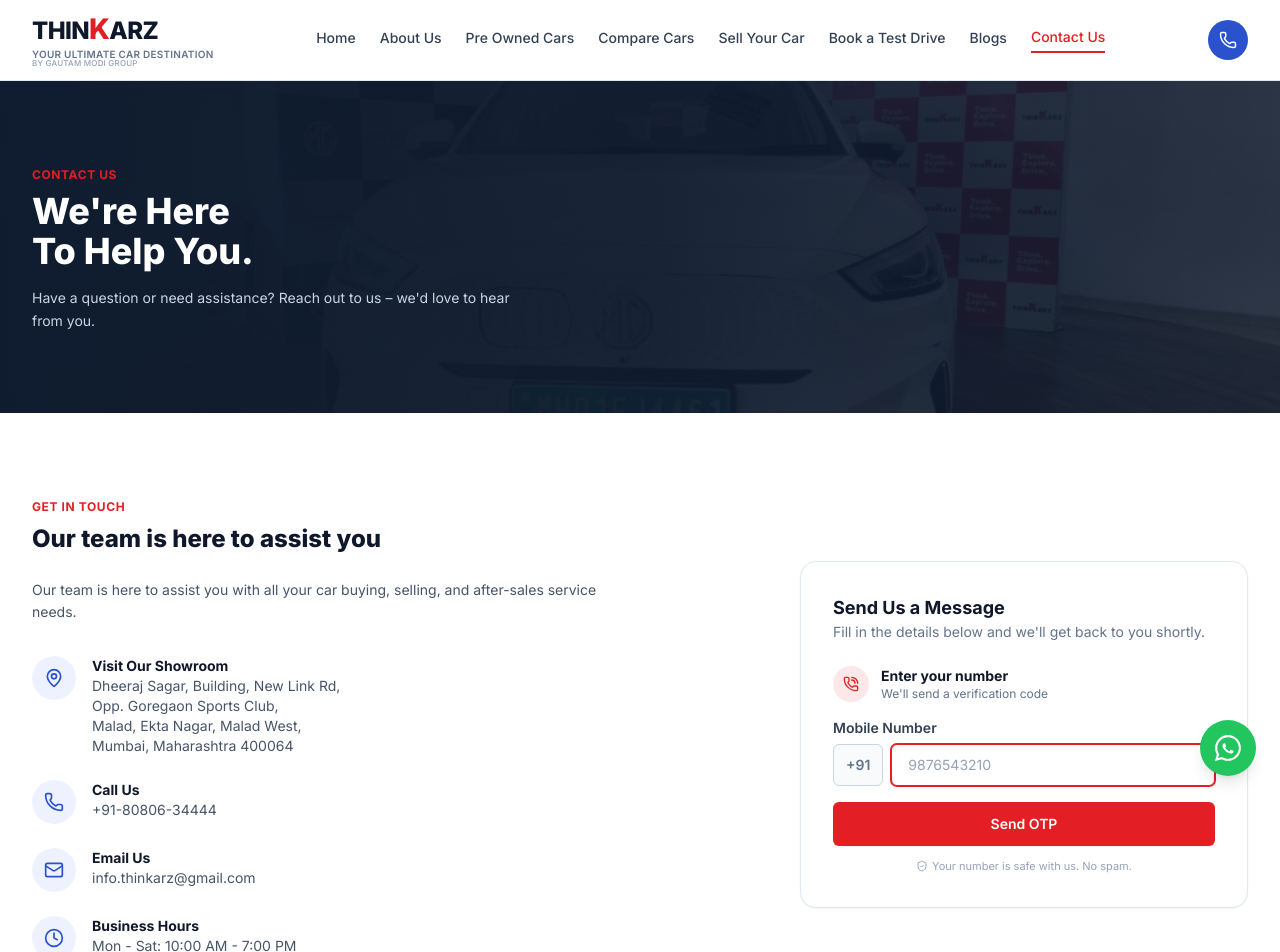
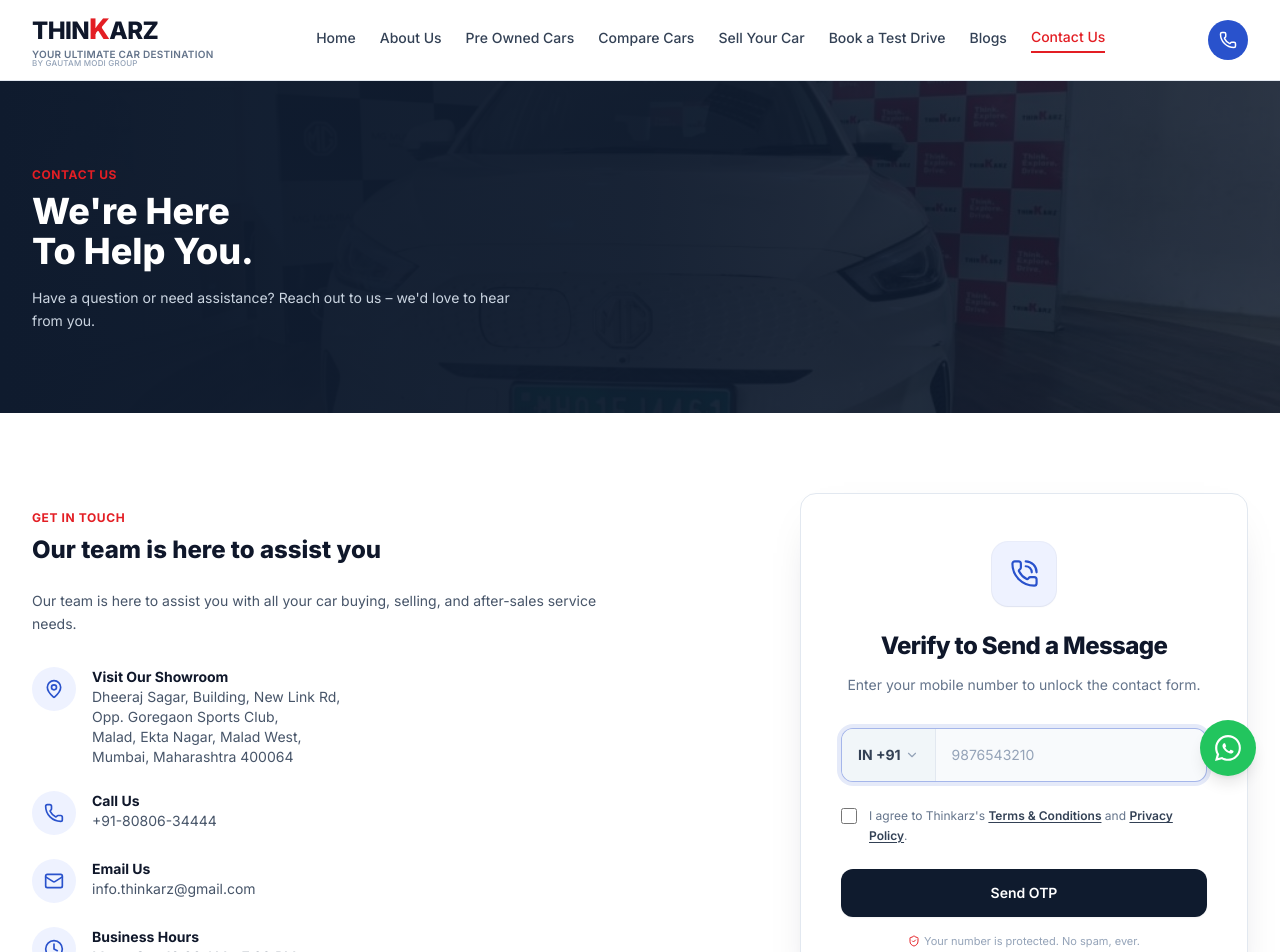
Before and after one commit to prashantjagtap2002/thinkarz, a Next.js app: page /contact-us in a window 1280 px wide. Shown: the top 952 px of the page. Built offline with nearby package versions, Linux system fonts and the light colour scheme.

Commit message:
Refine contact form verification design

```diff
--- a/components/forms/OtpGatedContactForm.tsx
+++ b/components/forms/OtpGatedContactForm.tsx
@@ -1,7 +1,8 @@
 'use client';
 
 import { FormEvent, useState } from 'react';
-import { PhoneCall, ShieldCheck, X } from 'lucide-react';
+import Link from 'next/link';
+import { ChevronDown, PhoneCall, ShieldCheck, X } from 'lucide-react';
 import SubmittableForm, { FieldError } from '@/components/forms/SubmittableForm';
 
 export default function OtpGatedContactForm() {
@@ -11,6 +12,8 @@ export default function OtpGatedContactForm() {
   const [otp, setOtp] = useState('');
   const [phoneError, setPhoneError] = useState('');
   const [otpError, setOtpError] = useState('');
+  const [hasConsent, setHasConsent] = useState(false);
+  const [consentError, setConsentError] = useState('');
   const [isLoading, setIsLoading] = useState(false);
 
   function validatePhone(value: string) {
@@ -30,6 +33,10 @@ export default function OtpGatedContactForm() {
     e.preventDefault();
     const clean = phone.replace(/\s/g, '');
     if (!validatePhone(clean)) return;
+    if (!hasConsent) {
+      setConsentError('Please accept the terms to continue');
+      return;
+    }
     setIsLoading(true);
     setPhone(clean);
     setTimeout(() => {
@@ -60,31 +67,25 @@ export default function OtpGatedContactForm() {
   }
 
   return (
-    <div className="rounded-2xl border border-slate-200 bg-white p-6 shadow-sm sm:p-8">
-      <h2 className="text-lg font-bold text-slate-900">Send Us a Message</h2>
-      <p className="mb-6 text-sm text-slate-500">
-        Fill in the details below and we&apos;ll get back to you shortly.
-      </p>
+    <div className="overflow-hidden rounded-2xl border border-slate-200 bg-white shadow-[0_16px_45px_-28px_rgba(15,27,46,0.35)]">
 
       {step === 'phone' && (
-        <form onSubmit={handleSendOtp}>
-          <div className="mb-4 flex items-center gap-3">
-            <div className="flex h-9 w-9 items-center justify-center rounded-full bg-brand-red/10 text-brand-red">
-              <PhoneCall size={16} />
+        <form onSubmit={handleSendOtp} className="px-5 py-9 sm:px-10 sm:py-12">
+          <div className="mx-auto max-w-md text-center">
+            <div className="mx-auto mb-6 flex h-16 w-16 items-center justify-center rounded-2xl bg-brand-blueLight text-brand-blue shadow-sm ring-1 ring-brand-blue/10">
+              <PhoneCall size={29} strokeWidth={1.8} />
             </div>
-            <div>
-              <p className="text-sm font-bold text-slate-900">Enter your number</p>
-              <p className="text-xs text-slate-500">We&apos;ll send a verification code</p>
-            </div>
+            <h2 className="text-2xl font-extrabold tracking-tight text-slate-900">Verify to Send a Message</h2>
+            <p className="mt-3 text-sm leading-relaxed text-slate-500">
+              Enter your mobile number to unlock the contact form.
+            </p>
           </div>
 
-          <div>
-            <label htmlFor="gate-phone" className="field-label">
-              Mobile Number
-            </label>
-            <div className="flex gap-2">
-              <span className="flex items-center rounded-md border border-slate-300 bg-slate-50 px-3 text-sm font-semibold text-slate-500">
-                +91
+          <div className="mx-auto mt-8 max-w-md">
+            <label htmlFor="gate-phone" className="sr-only">Mobile number</label>
+            <div className="flex overflow-hidden rounded-xl border border-slate-200 bg-slate-50 shadow-[0_0_0_4px_rgba(238,242,255,0.8)] transition-shadow focus-within:border-brand-blue/40 focus-within:shadow-[0_0_0_4px_rgba(41,82,204,0.12)]">
+              <span className="flex items-center gap-1 border-r border-slate-200 bg-slate-100/80 px-4 text-sm font-bold text-slate-700">
+                IN +91 <ChevronDown size={14} className="text-slate-400" />
               </span>
               <input
                 id="gate-phone"
@@ -97,20 +98,39 @@ export default function OtpGatedContactForm() {
                   setPhone(val);
                   if (phoneError) validatePhone(val);
                 }}
-                className="field-input flex-1"
+                className="min-w-0 flex-1 bg-transparent px-4 py-4 text-sm font-semibold text-slate-800 outline-none placeholder:font-normal placeholder:text-slate-400"
                 autoFocus
               />
             </div>
-            {phoneError && <p className="mt-1 text-xs text-red-600">{phoneError}</p>}
+            {phoneError && <p className="mt-2 text-xs text-red-600">{phoneError}</p>}
           </div>
 
-          <button type="submit" disabled={isLoading} className="btn btn-primary mt-4 w-full">
+          <label className="mx-auto mt-6 flex max-w-md cursor-pointer items-start gap-3 text-left text-xs leading-relaxed text-slate-500">
+            <input
+              type="checkbox"
+              checked={hasConsent}
+              onChange={(e) => {
+                setHasConsent(e.target.checked);
+                if (e.target.checked) setConsentError('');
+              }}
+              className="mt-0.5 h-4 w-4 shrink-0 rounded border-slate-300 text-brand-red focus:ring-brand-red"
+            />
+            <span>
+              I agree to Thinkarz&apos;s{' '}
+              <Link href="/terms-and-conditions" className="font-semibold text-slate-700 underline underline-offset-2 hover:text-brand-red">Terms &amp; Conditions</Link>{' '}
+              and{' '}
+              <Link href="/privacy-policy" className="font-semibold text-slate-700 underline underline-offset-2 hover:text-brand-red">Privacy Policy</Link>.
+            </span>
+          </label>
+          {consentError && <p className="mx-auto mt-2 max-w-md text-xs text-red-600">{consentError}</p>}
+
+          <button type="submit" disabled={isLoading} className="btn btn-primary mx-auto mt-6 flex w-full max-w-md !rounded-xl !bg-brand-navy !py-3.5 hover:!bg-brand-navyLight disabled:cursor-not-allowed disabled:opacity-60">
             {isLoading ? 'Sending OTP...' : 'Send OTP'}
           </button>
 
-          <p className="mt-3 text-center text-[11px] text-slate-400">
-            <ShieldCheck size={12} className="mr-1 inline -translate-y-px" />
-            Your number is safe with us. No spam.
+          <p className="mt-4 text-center text-[11px] text-slate-400">
+            <ShieldCheck size={12} className="mr-1 inline -translate-y-px text-brand-red" />
+            Your number is protected. No spam, ever.
           </p>
         </form>
       )}
@@ -121,7 +141,7 @@ export default function OtpGatedContactForm() {
           submitLabel="Send Message"
           successTitle="Message Sent!"
           successMessage="Thanks for reaching out. Our team will get back to you shortly."
-          className="space-y-4"
+          className="space-y-4 p-6 sm:p-8"
           validations={[
             { name: 'email', pattern: '^[^\\s@]+@[^\\s@]+\\.[^\\s@]+$', message: 'Enter a valid email address' },
           ]}
@@ -129,8 +149,8 @@ export default function OtpGatedContactForm() {
           <input type="hidden" name="mobile" value={phone} />
           <input type="hidden" name="phone" value={phone} />
 
-          <div className="rounded-lg border border-blue-100 bg-blue-50/50 px-4 py-3">
-            <p className="text-[11px] font-semibold uppercase tracking-wider text-blue-600">
+          <div className="rounded-xl border border-brand-blue/10 bg-brand-blueLight/60 px-4 py-3">
+            <p className="text-[11px] font-semibold uppercase tracking-wider text-brand-blue">
               Verified Number
             </p>
             <p className="text-sm font-bold text-slate-900">+91 {phone}</p>
```
